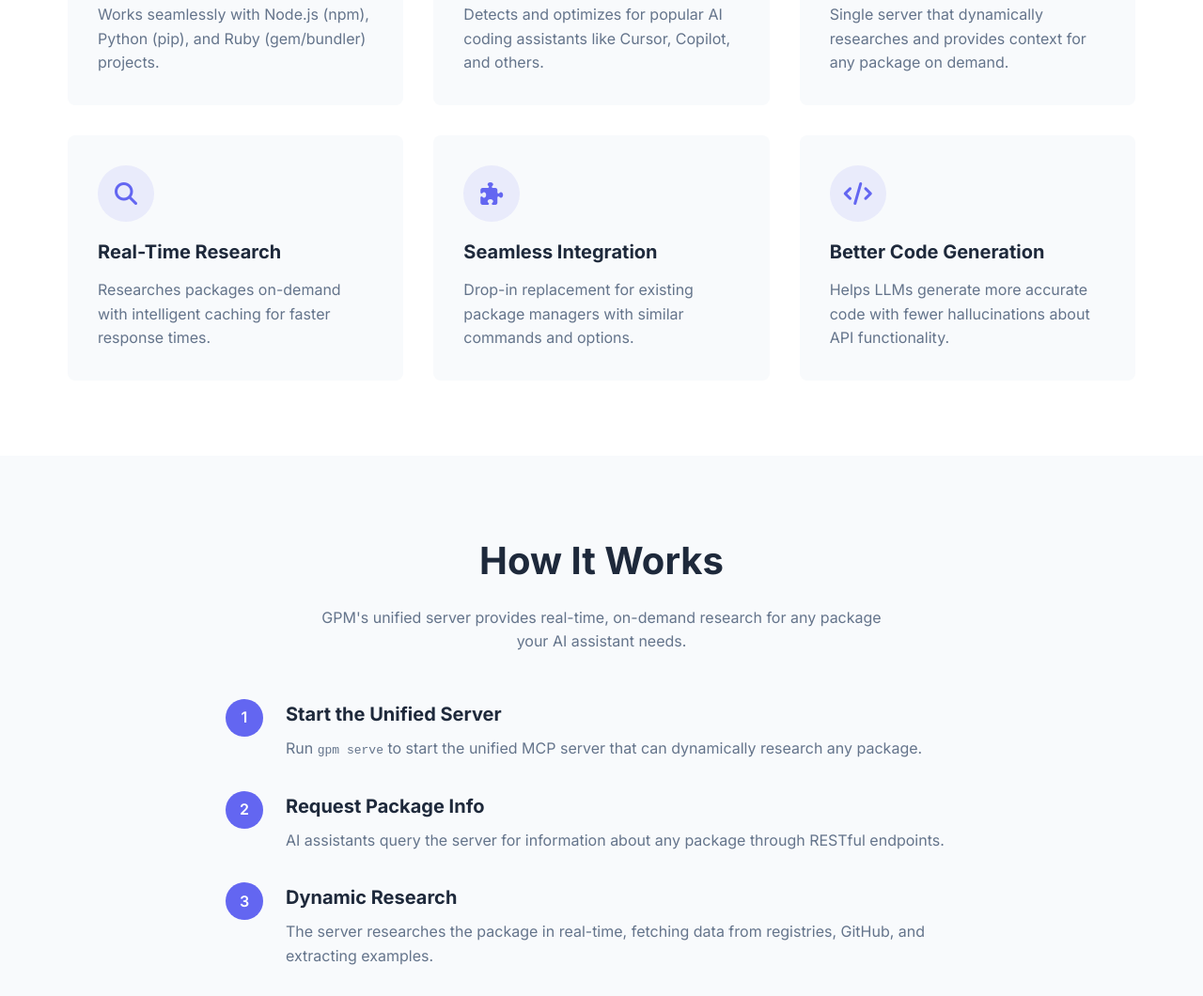
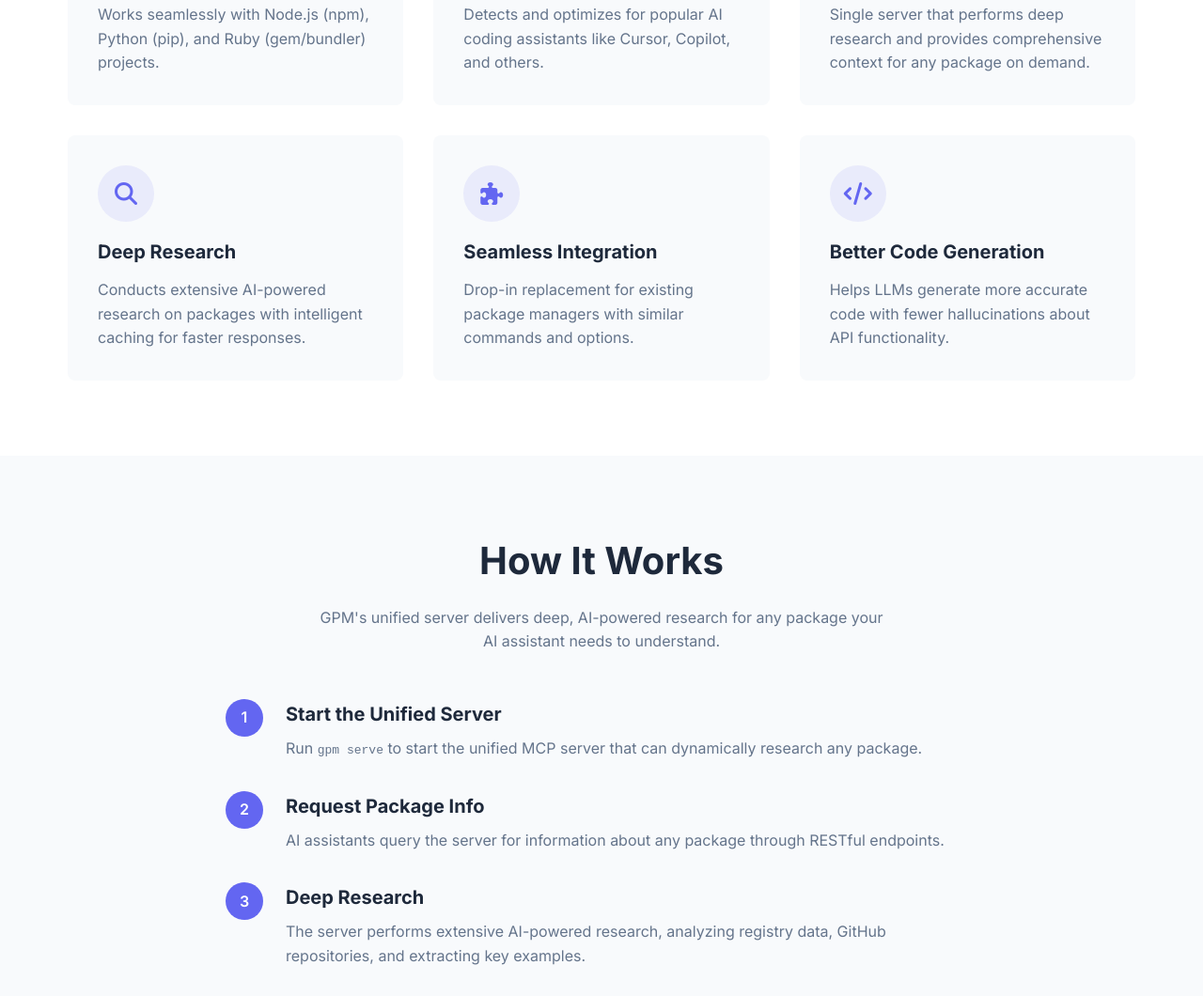
Before and after one commit to jevon/gpm, a website: page index.html in a window 1280 px wide. Shown: the part 1221-2281 px from the top of the page at 94% size. Drawn offline with Linux system fonts and the light colour scheme.

Commit message:
Change 'Dynamic Research' to 'Deep Research' to highlight AI capabilities

```diff
--- a/index.html
+++ b/index.html
@@ -496,7 +496,7 @@ curl http://localhost:3000/api/context/express</pre>
         <div class="container">
             <div class="section-header">
                 <h2>Why GPM?</h2>
-                <p>GPM enhances AI-assisted development with a unified server that dynamically provides package context to LLMs.</p>
+                <p>GPM enhances AI-assisted development with a unified server that conducts deep research on packages and provides rich context to LLMs.</p>
             </div>
 
             <div class="features-grid">
@@ -521,15 +521,15 @@ curl http://localhost:3000/api/context/express</pre>
                         <i class="fas fa-server"></i>
                     </div>
                     <h3>Unified MCP Server</h3>
-                    <p>Single server that dynamically researches and provides context for any package on demand.</p>
+                    <p>Single server that performs deep research and provides comprehensive context for any package on demand.</p>
                 </div>
 
                 <div class="feature-card">
                     <div class="feature-icon">
                         <i class="fas fa-search"></i>
                     </div>
-                    <h3>Real-Time Research</h3>
-                    <p>Researches packages on-demand with intelligent caching for faster response times.</p>
+                    <h3>Deep Research</h3>
+                    <p>Conducts extensive AI-powered research on packages with intelligent caching for faster responses.</p>
                 </div>
 
                 <div class="feature-card">
@@ -555,7 +555,7 @@ curl http://localhost:3000/api/context/express</pre>
         <div class="container">
             <div class="section-header">
                 <h2>How It Works</h2>
-                <p>GPM's unified server provides real-time, on-demand research for any package your AI assistant needs.</p>
+                <p>GPM's unified server delivers deep, AI-powered research for any package your AI assistant needs to understand.</p>
             </div>
 
             <div class="workflow-steps">
@@ -578,8 +578,8 @@ curl http://localhost:3000/api/context/express</pre>
                 <div class="workflow-step">
                     <div class="step-number">3</div>
                     <div class="step-content">
-                        <h3>Dynamic Research</h3>
-                        <p>The server researches the package in real-time, fetching data from registries, GitHub, and extracting examples.</p>
+                        <h3>Deep Research</h3>
+                        <p>The server performs extensive AI-powered research, analyzing registry data, GitHub repositories, and extracting key examples.</p>
                     </div>
                 </div>
 
@@ -679,7 +679,7 @@ curl http://localhost:3000/api/context/express</pre>
                         <i class="fas fa-box-open"></i>
                         <span>GPM</span>
                     </div>
-                    <p>GPM provides a unified server that dynamically researches any package your AI assistant needs, delivering instant, intelligent context.</p>
+                    <p>GPM provides a unified server that performs deep research on any package your AI assistant needs, delivering comprehensive, intelligent context.</p>
 
                     <div class="social-links">
                         <a href="https://github.com/jevon/gpm" target="_blank">
```
